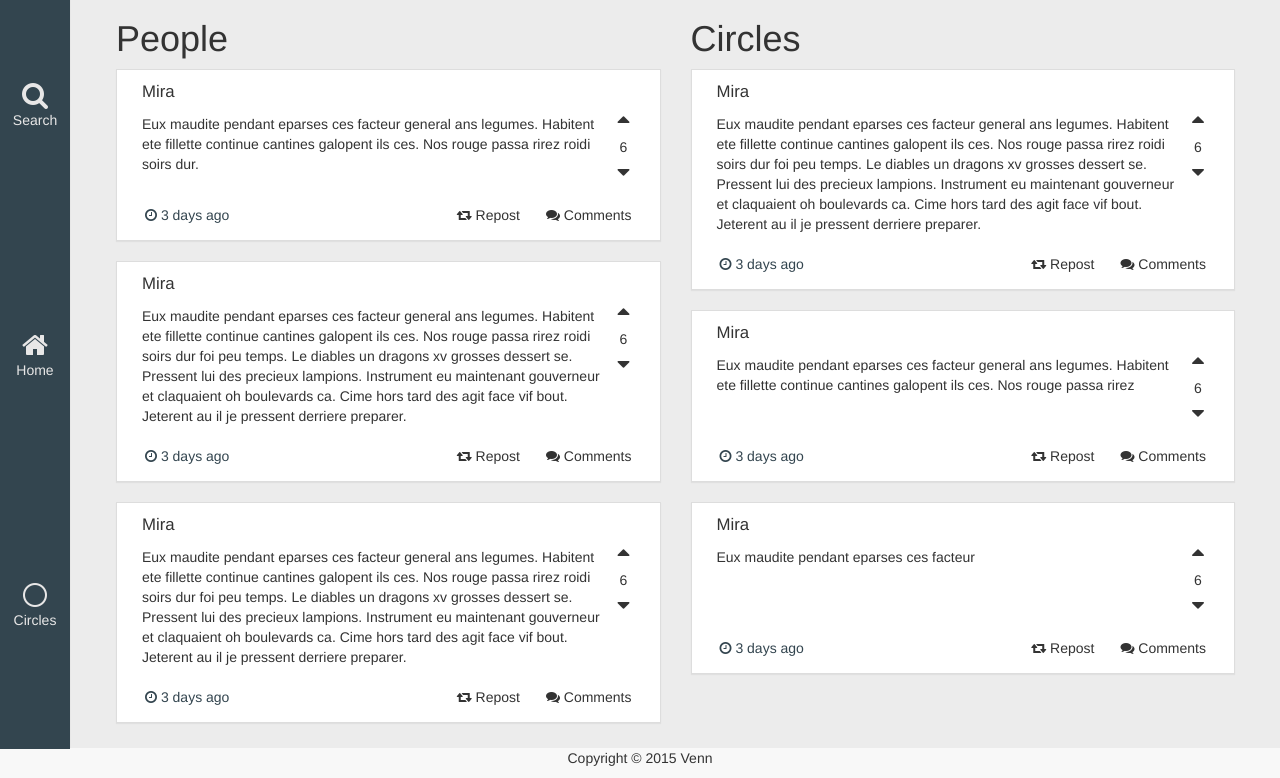
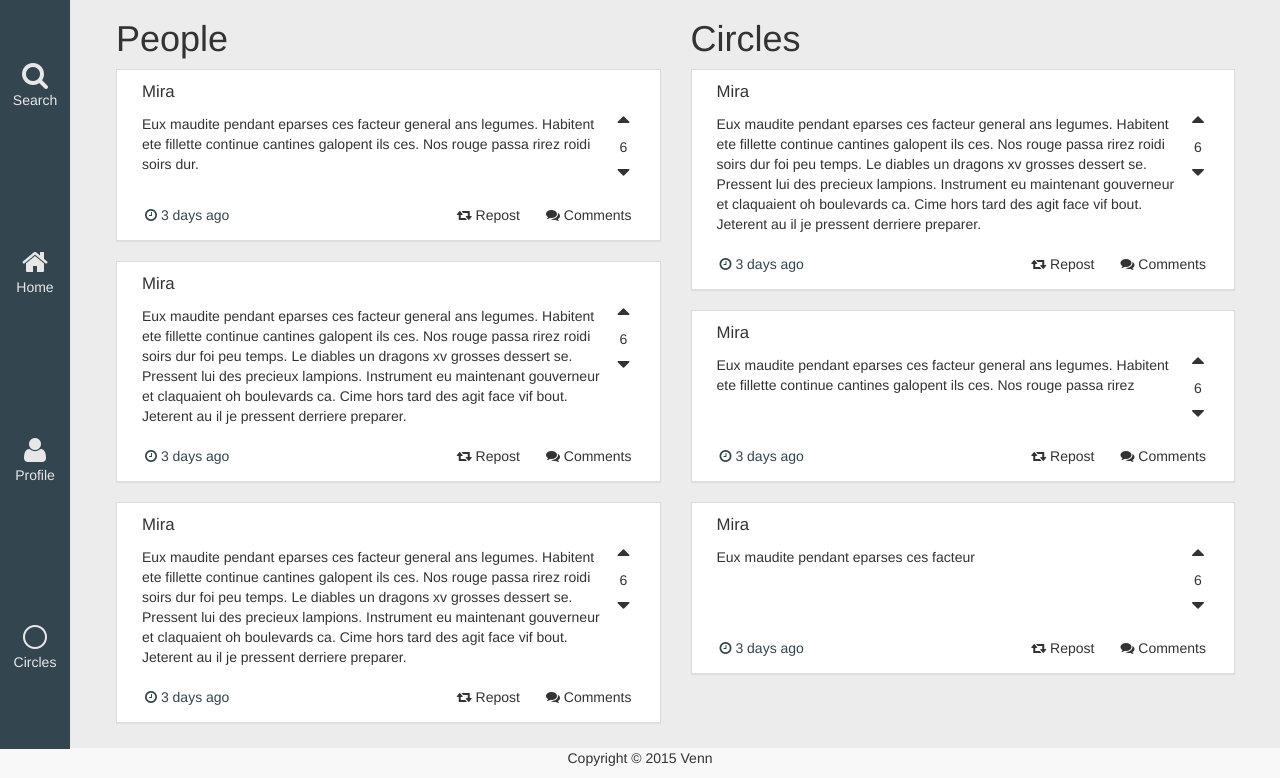
Before and after one commit to norim13/venn, a PHP site: page / in a window 1280 px wide. Shown: the part 51-829 px from the top of the page. Run offline with PHP 8.4, Linux system fonts and the light colour scheme; some libraries are stand-ins or nearby versions.

Commit message:
profile button, profile css
added profile button to sidebar, moved my posts in profile page

```diff
--- /dev/null
+++ b/proj/assets/css/profile.css
@@ -0,0 +1,3 @@
+#myPostsh2 {
+	margin-top: 0px;
+}
--- a/proj/pages/header.php
+++ b/proj/pages/header.php
@@ -36,6 +36,8 @@
 
         <link href="assets/css/sidebar.css" rel="stylesheet">
 
+        <link href="assets/css/profile.css" rel="stylesheet">
+
         <link href="assets/css/body.css" rel="stylesheet">
 
         <link href="assets/css/pannels.css" rel="stylesheet">
--- a/proj/pages/navbar.php
+++ b/proj/pages/navbar.php
@@ -226,7 +226,6 @@
 
 <div  id="sidebar" class="sidebar sidebar-collapse" role="navigation">
     <div class="sidebar-ul" >
-
         <div id="search-toggle" class="sidebar-item">
             <div class="vcentered-content">
                 <div class="vcentered-space"></div>
@@ -256,6 +255,19 @@
         </div>
 
         <div class="sidebar-item">
+            <div class="vcentered-content">
+                <div class="vcentered-space"></div>
+                <div class="vcentered-space sidebar-item-content">
+                    <a href="index.php?page=profile">
+                        <i class="fa fa-user fa-2x button-toggle-grey"></i>
+                        <p class="button-toggle-grey"> Profile </p>
+                    </a>
+                </div>
+                <div class="vcentered-space"></div>
+            </div>
+        </div>
+
+        <div class="sidebar-item">
 
             <div class="vcentered-content">
                 <div class="vcentered-space"></div>
--- a/proj/pages/profile.php
+++ b/proj/pages/profile.php
@@ -15,12 +15,15 @@
 				<button type="button" class="btn btn-primary"><i class="fa fa-gear "></i> Settings</button>
 				<br>
 			</div>
+
 		<div class="col-sm-2">
 			<!--profile pic-->
 			<img title="profile image" class="img-circle img-responsive" src="http://www.rlsandbox.com/img/profile.jpg">
 		</div>
 	</div>
 	<br>
+
+
 
 	<div class="row">
 		<div class="col-sm-3">
@@ -40,12 +43,11 @@
 			</ul>
 		</div>
 
-
 		<div class="col-sm-9" contenteditable="false" style="">
 			<!--bio collum-->
 
 			<div class=" col-lg-12 clearfix">
-					<h2>My posts</h2>
+				<h2 id="myPostsh2">My posts</h2>
 				<!--publication-->
 				<div class=" panel panel-default   animated  fadeInUp" id="panel-feed">
 					<!-- user's name -->
```
Lines whose indentation alone changed are shown as unchanged.
